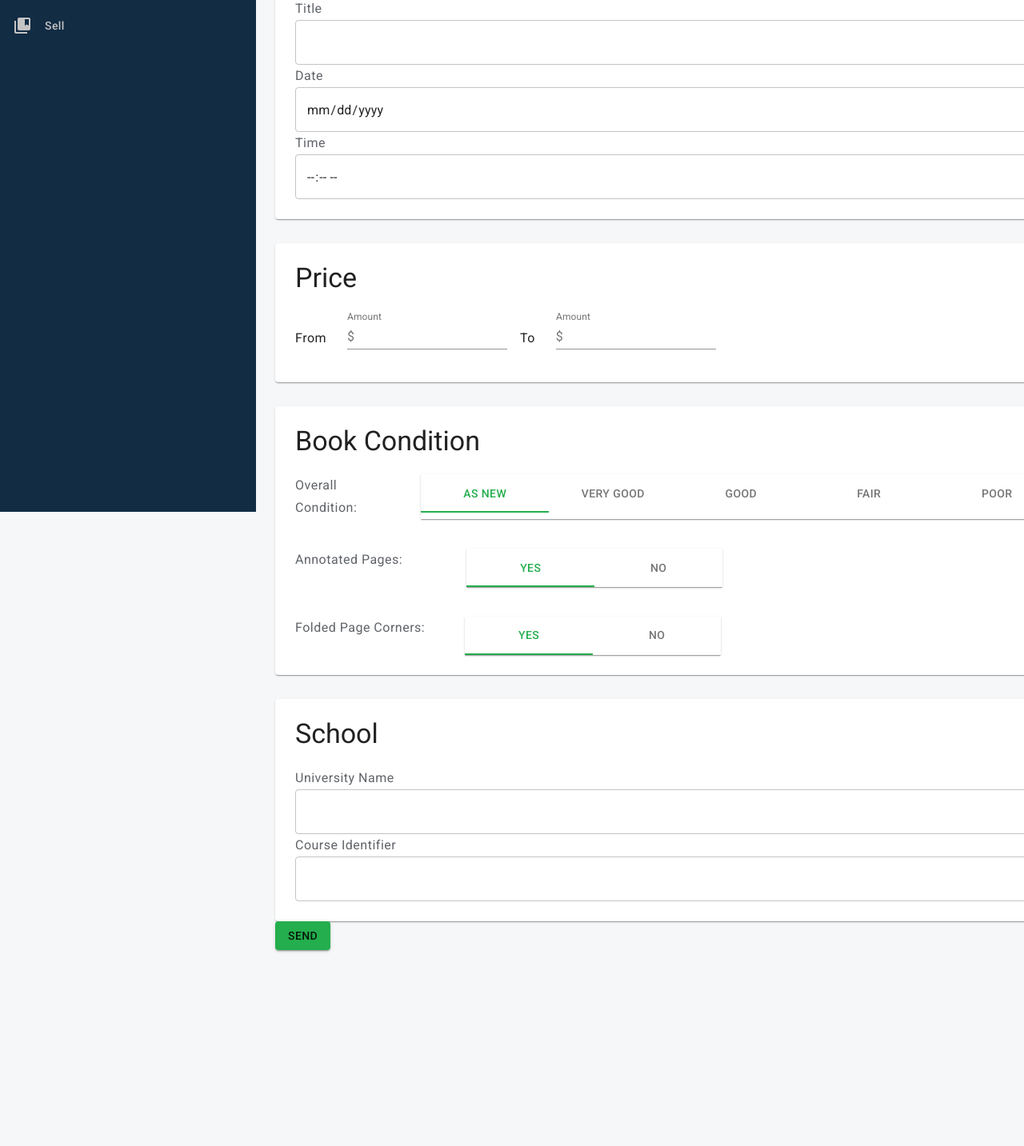
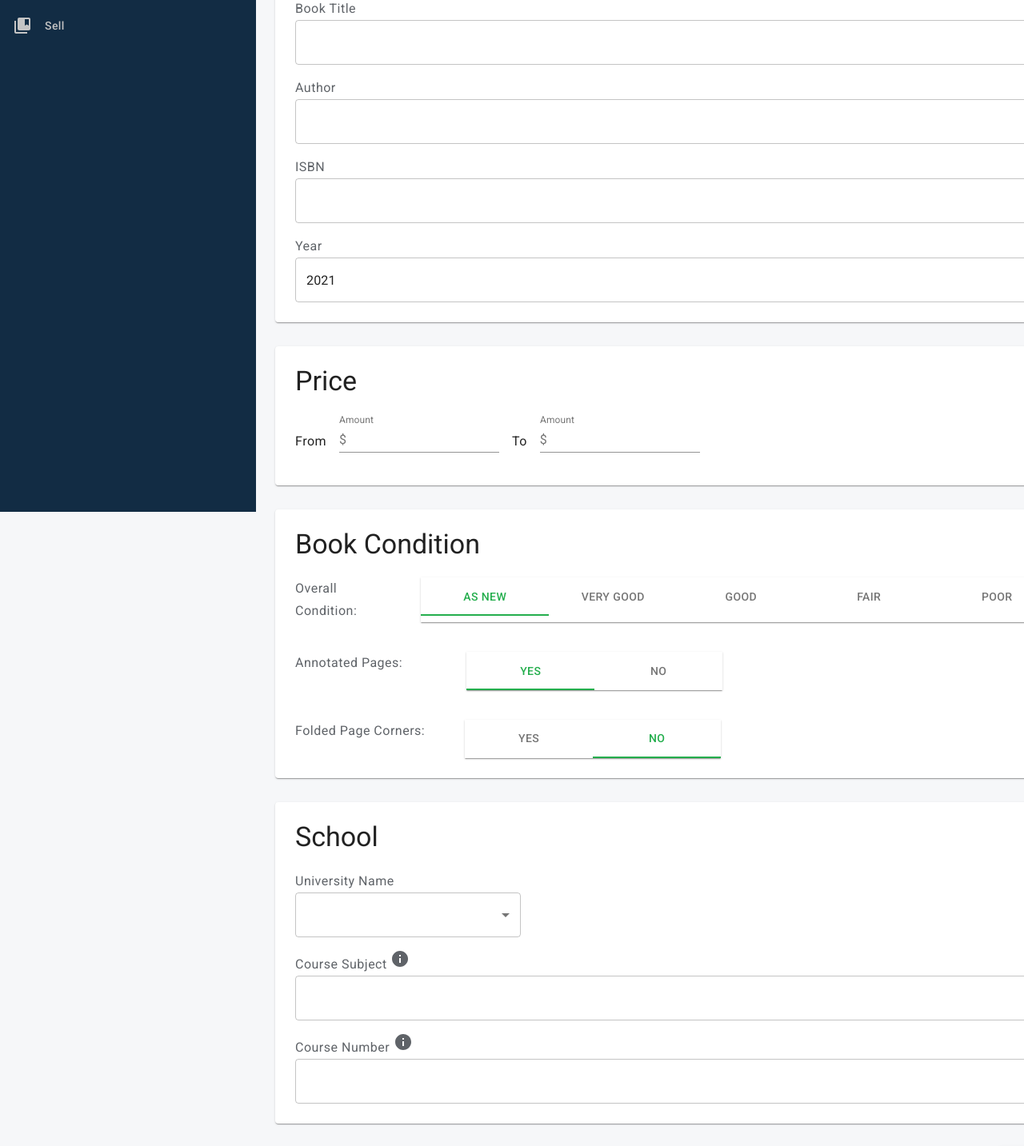
Before and after one commit to Talos10/soen357-book-marketplace, a React (Create React App) app: page /advanced-search in a window 1280 px wide. Shown: the part 160-1593 px from the top of the page at 80% size. Before the commit the page ends 1372 px from the top, so only its background shows below. Built offline with nearby package versions, Linux system fonts and the light colour scheme; no server answers.

Commit message:
UI improvement + code cleanup

```diff
--- /dev/null
+++ b/src/pages/advancedSearch/AdvancedSearch.scss
@@ -0,0 +1,53 @@
+.AdvancedSearch {
+
+    .search__button {
+        float: right;
+        margin-top: 30px;
+        margin-left: 5px;
+    }
+
+    .book__info__form {
+        padding: 25px;
+    }
+
+    .form__container {
+        padding: 25px;
+        margin-Top: 30px;
+    }
+
+    .text__input {
+        margin-top: 15px;
+    }
+
+    .price__form {
+        display: flex;
+
+        .from__to {
+            margin-top: 20px;
+        }
+
+        .amount__input {
+            margin-left: 10px;
+        }
+    }
+
+    .book__condition__form {
+        display: flex;
+
+        .overall__condition {
+            width: 800px;
+            margin-left: 80px;
+        }
+
+        .annotated__pages {
+            width: 320px;
+            margin-left: 80px;
+        }
+
+        .folded__page__corners {
+            width: 320px;
+            margin-left: 50px;
+        }
+    }
+
+}
--- a/src/pages/advancedSearch/AdvancedSearch.tsx
+++ b/src/pages/advancedSearch/AdvancedSearch.tsx
@@ -3,21 +3,34 @@ import BookInfoForm from './BookInfoForm';
 import PriceForm from './PriceForm';
 import SchoolForm from './SchoolForm';
 import Button from '@material-ui/core/Button';
-import Icon from '@material-ui/core/Icon';
+import { Link } from 'react-router-dom';
+import './AdvancedSearch.scss';
 
 export default function AdvancedSearch() {
 
   return (
-    <div>
+    <div className='AdvancedSearch'>
       <BookInfoForm/>
       <PriceForm/>
       <BookCondition/>
       <SchoolForm/>
       <Button
+        className='search__button'
         variant="contained"
         color="primary"
+        size="large"
       >
-        Send
+        Search
+      </Button>
+      <Button
+        className='search__button'
+        variant="outlined"
+        color="primary"
+        size="large"
+        component={Link}
+        to="/home"
+      >
+        Discard
       </Button>
     </div>
   );
--- a/src/pages/advancedSearch/BookCondition.tsx
+++ b/src/pages/advancedSearch/BookCondition.tsx
@@ -1,4 +1,3 @@
-import TextField from '@material-ui/core/TextField';
 import Card from '@material-ui/core/Card';
 import React, {useState} from 'react';
 import Paper from '@material-ui/core/Paper';
@@ -8,7 +7,7 @@ import Tab from '@material-ui/core/Tab';
 export default function BookCondition() {
   const [conditionValue, setConditionValue] = useState(0);
   const [annotatedValue, setAnnotatedValue] = useState(0);
-  const [foldedPageValue, setFoldedPageValue] = useState(0);
+  const [foldedPageValue, setFoldedPageValue] = useState(1);
 
   const handleConditionChange = (event: React.ChangeEvent<{}>, newValue: number) => {
     const selection = event.target as HTMLElement;
@@ -29,11 +28,11 @@ export default function BookCondition() {
   };
 
   return (
-    <Card style={{padding: 25, marginTop: 30}}>
+    <Card className='form__container'>
     <h4>Book Condition</h4>
-    <div style={{display: "flex"}}>
+    <div className='book__condition__form'>
     <label htmlFor="event-title">Overall Condition:</label>
-      <Paper square style={{width: 800, marginLeft: 80}}>
+      <Paper square className='overall__condition'>
       <Tabs
         value={conditionValue}
         indicatorColor="primary"
@@ -50,9 +49,9 @@ export default function BookCondition() {
     </div>
     <br/>
     <br/>
-    <div style={{display: "flex"}}>
+    <div className='book__condition__form'>
     <label htmlFor="event-title">Annotated Pages:</label>
-      <Paper square style={{width: 320, marginLeft: 80}}>
+      <Paper square className='annotated__pages'>
       <Tabs
         value={annotatedValue}
         indicatorColor="primary"
@@ -66,9 +65,9 @@ export default function BookCondition() {
     </div>
     <br/>
     <br/>
-    <div style={{display: "flex"}}>
+    <div className='book__condition__form'>
     <label htmlFor="event-title">Folded Page Corners:</label>
-      <Paper square style={{width: 320, marginLeft: 50}}>
+      <Paper square className='folded__page__corners'>
       <Tabs
         value={foldedPageValue}
         indicatorColor="primary"
--- a/src/pages/advancedSearch/BookInfoForm.tsx
+++ b/src/pages/advancedSearch/BookInfoForm.tsx
@@ -2,36 +2,47 @@ import TextField from '@material-ui/core/TextField';
 import Card from '@material-ui/core/Card';
 
 export default function BookInfoForm() {
+
   return (
-    <Card style={{padding: 25}}>
+    <Card className="book__info__form">
       <h4>Book Information</h4>
-    <label htmlFor="event-title">Title</label>
+    <label className='text__input' htmlFor="book-title">Book Title</label>
     <TextField
       type="string"
-      id="event-title"
-      name="event-title"
+      id="book-title"
+      name="book-title"
       variant="outlined"
       required
       fullWidth
     />
 
-    <label htmlFor="event-date">Date</label>
+    <label className='text__input' htmlFor="book-author">Author</label>
     <TextField
-      type="date"
-      id="event-date"
-      name="event-date"
+      type="string"
+      id="book-author"
+      name="book-author"
       variant="outlined"
       required
       fullWidth
     />
 
-    <label htmlFor="event-time">Time</label>
+    <label className='text__input' htmlFor="book-isbn">ISBN</label>
     <TextField
-      type="time"
-      id="event-time"
-      name="event-time"
+      type="string"
+      id="isbn"
+      name="isbn"
       variant="outlined"
       required
+      fullWidth
+    />
+
+    <label className='text__input' htmlFor="event-time">Year</label>
+    <TextField
+      type='number'
+      required
+      defaultValue={new Date().getFullYear()}
+      variant="outlined"
+      id="validation-outlined-input"
       fullWidth
     />
   </Card>
--- a/src/pages/advancedSearch/PriceForm.tsx
+++ b/src/pages/advancedSearch/PriceForm.tsx
@@ -1,24 +1,17 @@
-import TextField from '@material-ui/core/TextField';
 import Card from '@material-ui/core/Card';
-import IconButton from '@material-ui/core/IconButton';
 import Input from '@material-ui/core/Input';
-import FilledInput from '@material-ui/core/FilledInput';
-import OutlinedInput from '@material-ui/core/OutlinedInput';
 import InputLabel from '@material-ui/core/InputLabel';
 import InputAdornment from '@material-ui/core/InputAdornment';
-import FormHelperText from '@material-ui/core/FormHelperText';
 import FormControl from '@material-ui/core/FormControl';
-import Visibility from '@material-ui/icons/Visibility';
-import VisibilityOff from '@material-ui/icons/VisibilityOff';
 
 export default function PriceForm() {
   return (
-    <Card style={{padding: 25, marginTop: 30}}>
+    <Card className='form__container'>
      <h4>Price</h4>
-     <div style={{display: 'flex', }}>
-     <p style={{marginTop: 20}}>From</p>
+     <div className="price__form">
+     <p className="from__to">From</p>
      &nbsp;&nbsp;&nbsp;&nbsp;
-     <FormControl style={{marginLeft: 10}}>
+     <FormControl>
           <InputLabel htmlFor="standard-adornment-amount">Amount</InputLabel>
           <Input
             id="standard-adornment-amount"
@@ -26,9 +19,9 @@ export default function PriceForm() {
           />
      </FormControl>
      &nbsp;&nbsp;&nbsp;&nbsp;
-     <p style={{marginTop: 20}}>To</p>
+     <p className="from__to">To</p>
      &nbsp;&nbsp;&nbsp;&nbsp;
-     <FormControl style={{marginLeft: 10}}>
+     <FormControl>
           <InputLabel htmlFor="standard-adornment-amount">Amount</InputLabel>
           <Input
             id="standard-adornment-amount"
--- a/src/pages/advancedSearch/SchoolForm.tsx
+++ b/src/pages/advancedSearch/SchoolForm.tsx
@@ -1,24 +1,45 @@
 import TextField from '@material-ui/core/TextField';
 import Card from '@material-ui/core/Card';
+import InfoIcon from '@material-ui/icons/Info';
+import Tooltip from '@material-ui/core/Tooltip';
+import FormControl from '@material-ui/core/FormControl';
+import Select from '@material-ui/core/Select';
 
 export default function SchoolForm() {
   return (
-    <Card style={{padding: 25, marginTop: 30}}>
+    <Card className='form__container'>
       <h4>School</h4>
-    <label htmlFor="event-title">University Name</label>
+    <label htmlFor="school-name">University Name</label>
+    <FormControl variant="outlined">
+        <Select
+        native
+          //value={state.age}
+          //onChange={handleChange}
+
+        >
+          <option aria-label="None" value="" />
+          <option value={"Concordia"}>Concordia University</option>
+          <option value={"McGill"}>McGill University</option>
+          <option value={"UdeM"}>Université de Montréal</option>
+          <option value={"Polytechnique"}>Polytechnique Montréal</option>
+          <option value={"ÉTS"}>ÉTS</option>
+          <option value={"UQAM"}>Université du Québec à Montréal</option>
+        </Select>
+    </FormControl>
+    <label className='text__input' htmlFor="school-course-subject">Course Subject  <Tooltip title="For example, if you are taking course COMP352, the course subject is COMP" placement="right-start"><InfoIcon/></Tooltip></label>
     <TextField
       type="string"
-      id="event-title"
-      name="event-title"
+      id="school-course-subject"
+      name="school-course-subject"
       variant="outlined"
       required
       fullWidth
     />
-    <label htmlFor="event-title">Course Identifier</label>
+    <label className='text__input' htmlFor="school-course-number">Course Number  <Tooltip title="For example, if you are taking course COMP352, the course number is 352" placement="right-start"><InfoIcon/></Tooltip></label>
     <TextField
       type="string"
-      id="event-title"
-      name="event-title"
+      id="school-course-number"
+      name="school-course-number"
       variant="outlined"
       required
       fullWidth
```
